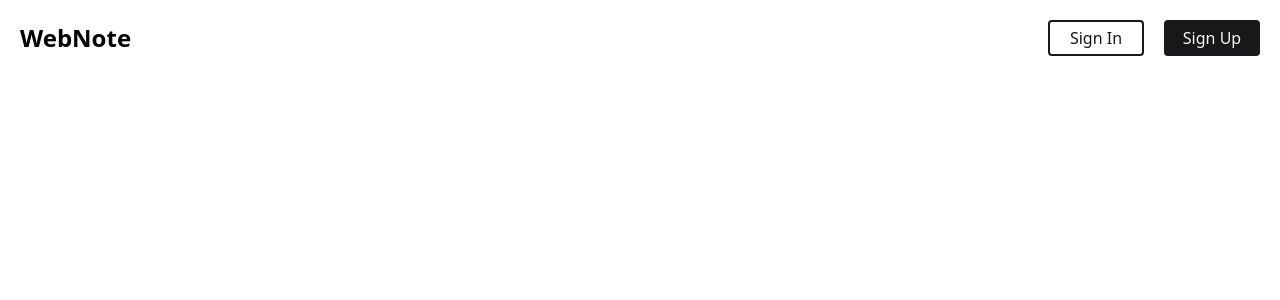
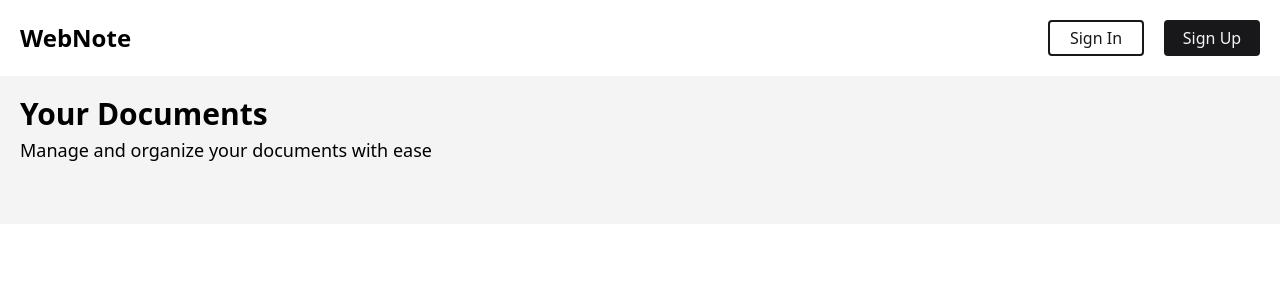
Before and after one commit to ovasconceloss/web-note, a React (Vite) app in the folder frontend/: page / in a window 1280 px wide. Shown: the top 300 px of the page. Built offline with nearby package versions, Linux system fonts and the light colour scheme.

Commit message:
feat: create elements for the main part of the home page
- create a section to display all user documents

```diff
--- a/frontend/src/pages/Home.tsx
+++ b/frontend/src/pages/Home.tsx
@@ -4,6 +4,14 @@ const Home: React.FC = () => {
   return (
     <>
     <Header />
+    <main className="p-5 space-y-10 bg-zinc-100">
+      <section className="space-y-1">
+        <h2 className="text-3xl font-bold">Your Documents</h2>
+        <p className="text-lg">Manage and organize your documents with ease</p>
+      </section>
+      <section>
+      </section>
+    </main>
     </>
   );
 };
```
